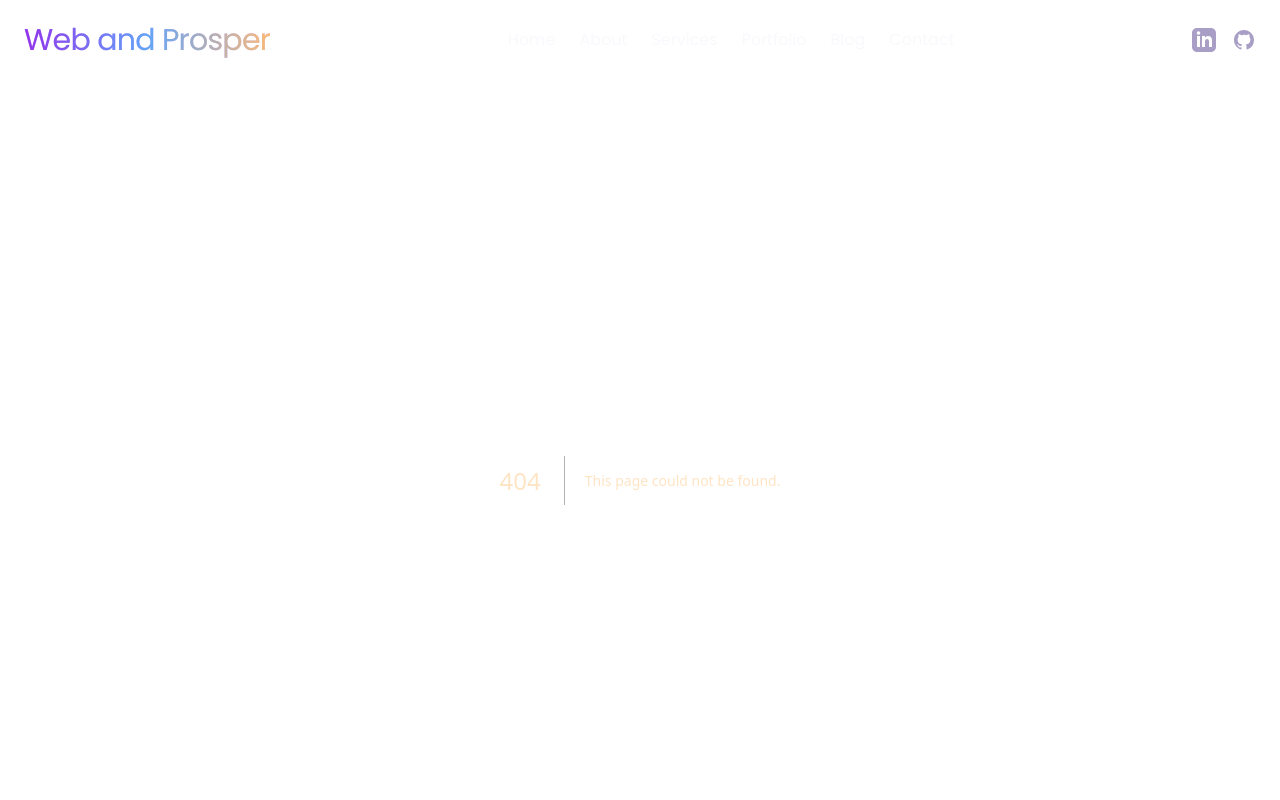
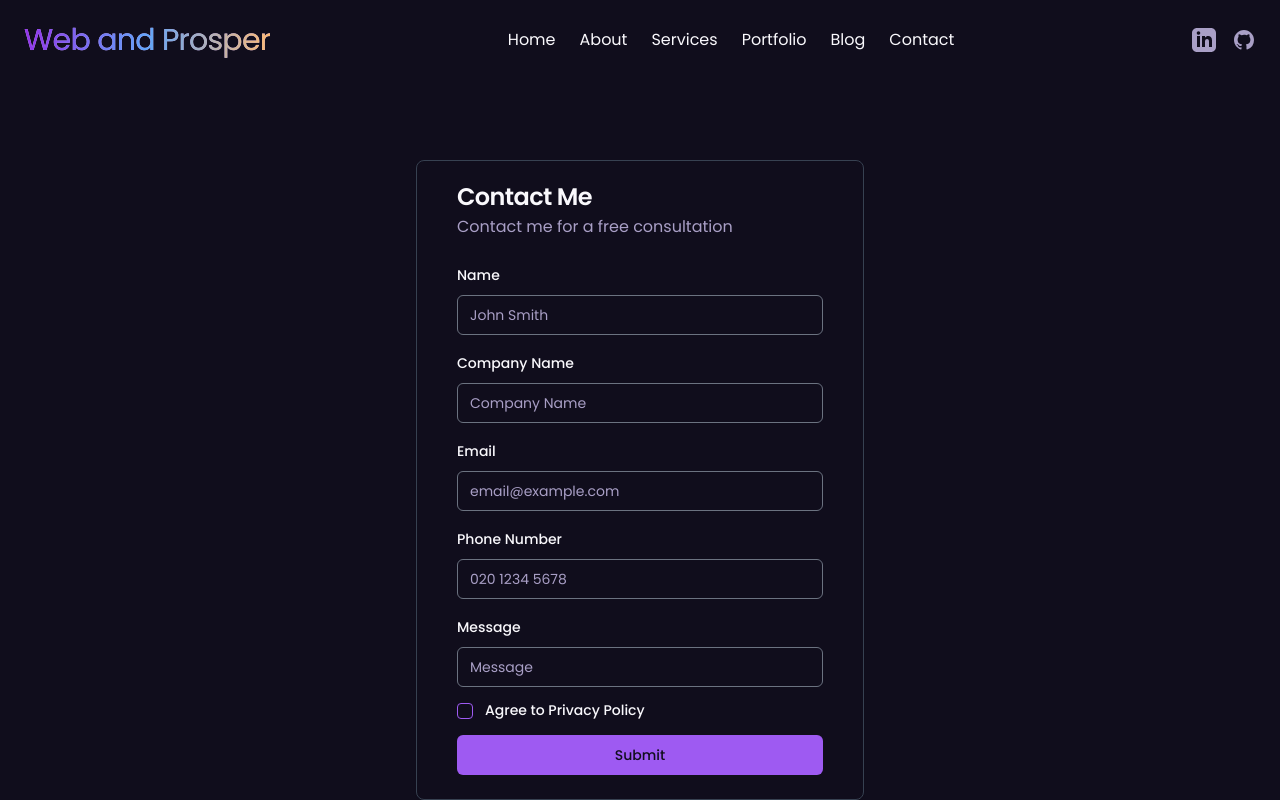
Before and after one commit to Daddyjohn63/jp-portfolio-website, a Next.js app: page /jptestcontact in a window 1280 px wide. Before the commit this address had no page. Built offline with nearby package versions, Linux system fonts and the light colour scheme.

Commit message:
testing of contact form

```diff
--- a/app/contact/page.jsx
+++ b/app/contact/page.jsx
@@ -64,10 +64,10 @@ export default async function ContactPage() {
       />
 
       <main className="container mt-4 mx-auto max-w-8xl px-6  pb-0  lg:flex lg:items-center lg:gap-12 lg:px-8 section-spacing-responsive">
-        <div className="flex-1 w-full lg:w-1/2">
+        {/* <div className="flex-1 w-full lg:w-1/2">
           <ContactForm />
-        </div>
-        <div className="flex-1 w-full lg:w-1/2 mt-10 lg:mt-0">
+        </div> */}
+        <div className="flex-1 w-full lg:w-full mt-10 lg:mt-0">
           <div className="w-full h-full relative">
             <div className="grid grid-cols-1 sm:grid-cols-2 md:grid-cols-2 gap-6">
               {contactMessages.map((message, index) => (
--- /dev/null
+++ b/app/jptestcontact/page.jsx
@@ -0,0 +1,11 @@
+import ContactForm from '@/components/contact/ContactForm';
+
+const JpTestContact = () => {
+  return (
+    <div className="container mx-auto m-20">
+      <ContactForm />
+    </div>
+  );
+};
+
+export default JpTestContact;
```
